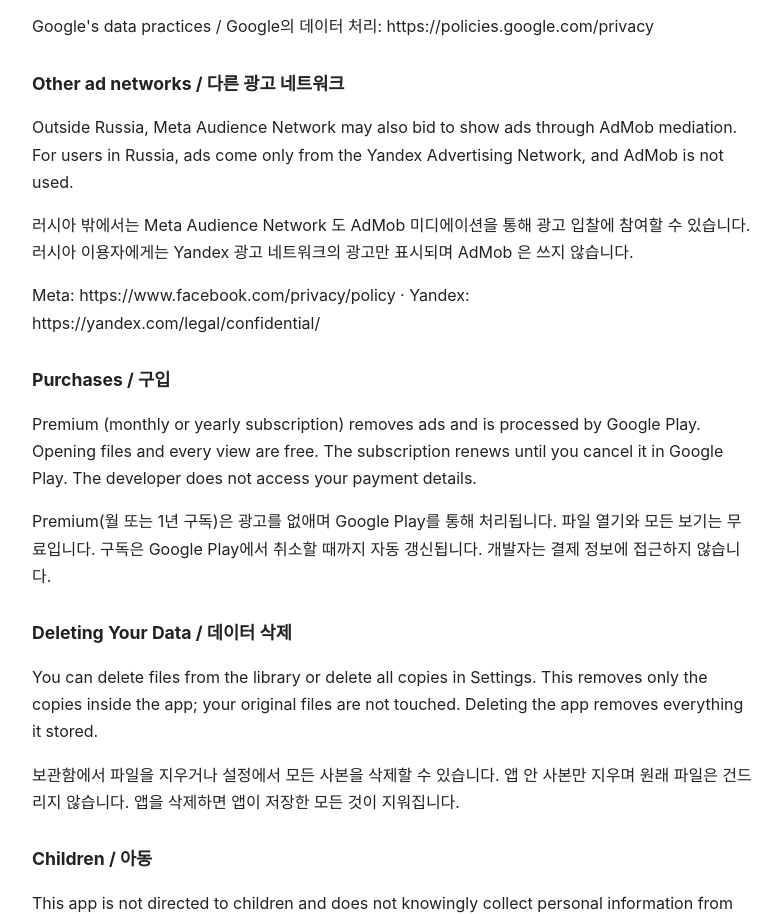
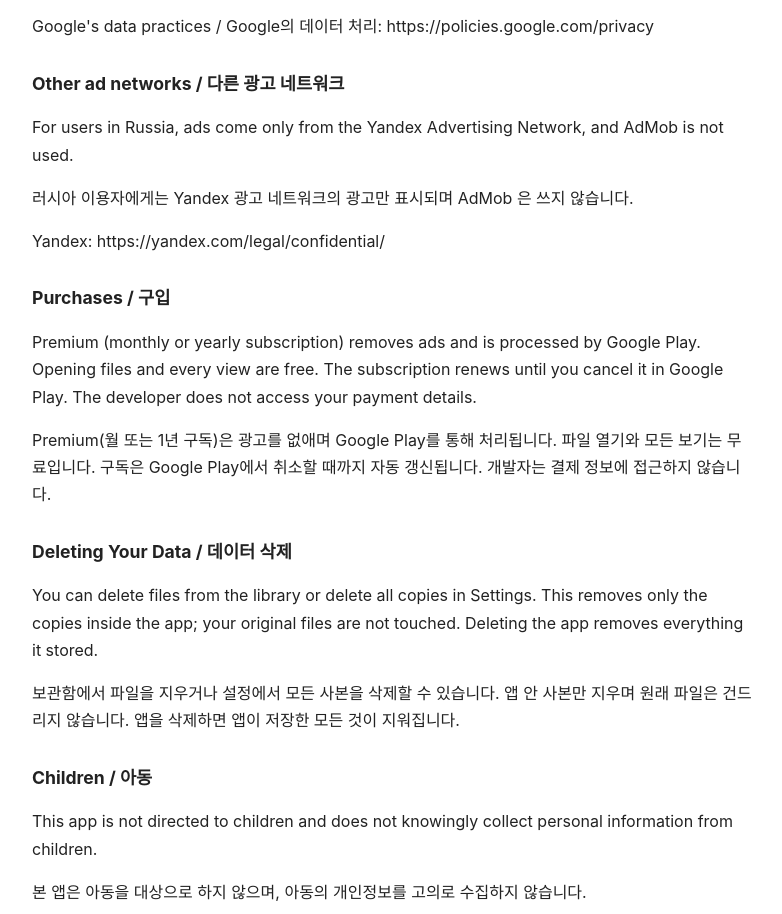
Before and after one commit to dSM0829/dsm0829.github.io, a plain HTML site: page mpp-privacy/index.html in a window 1280 px wide. Shown: the part 1350-2264 px from the top of the page, without its empty margins (248-1030 px from the left). Drawn offline with Linux system fonts and the light colour scheme.

Commit message:
mpp: privacy page drops Meta Audience Network (not in the app)
Co-Authored-By: Claude Fable 5.2 <noreply@anthropic.com>

```diff
--- a/mpp-privacy/index.html
+++ b/mpp-privacy/index.html
@@ -19,9 +19,9 @@
 <p>무료 이용자에게 보관함, 프로젝트 요약, 설정 아래와 주간 선택 화면에서 Google AdMob 광고가 표시됩니다. 간트 차트, 작업 표, 달력, 찾기 등 작업 화면에는 광고가 없습니다. 광고 제공자는 광고 표시와 측정을 위해 기기 식별자와 이용 정보를 수집할 수 있습니다. 필요한 지역에서는 동의를 묻고 설정에서 바꿀 수 있습니다. 파일은 광고 제공자에게 넘기지 않습니다.</p>
 <p>Google's data practices / Google의 데이터 처리: https://policies.google.com/privacy</p>
 <h2>Other ad networks / 다른 광고 네트워크</h2>
-<p>Outside Russia, Meta Audience Network may also bid to show ads through AdMob mediation. For users in Russia, ads come only from the Yandex Advertising Network, and AdMob is not used.</p>
-<p>러시아 밖에서는 Meta Audience Network 도 AdMob 미디에이션을 통해 광고 입찰에 참여할 수 있습니다. 러시아 이용자에게는 Yandex 광고 네트워크의 광고만 표시되며 AdMob 은 쓰지 않습니다.</p>
-<p>Meta: https://www.facebook.com/privacy/policy · Yandex: https://yandex.com/legal/confidential/</p>
+<p>For users in Russia, ads come only from the Yandex Advertising Network, and AdMob is not used.</p>
+<p>러시아 이용자에게는 Yandex 광고 네트워크의 광고만 표시되며 AdMob 은 쓰지 않습니다.</p>
+<p>Yandex: https://yandex.com/legal/confidential/</p>
 <h2>Purchases / 구입</h2>
 <p>Premium (monthly or yearly subscription) removes ads and is processed by Google Play. Opening files and every view are free. The subscription renews until you cancel it in Google Play. The developer does not access your payment details.</p>
 <p>Premium(월 또는 1년 구독)은 광고를 없애며 Google Play를 통해 처리됩니다. 파일 열기와 모든 보기는 무료입니다. 구독은 Google Play에서 취소할 때까지 자동 갱신됩니다. 개발자는 결제 정보에 접근하지 않습니다.</p>
```
